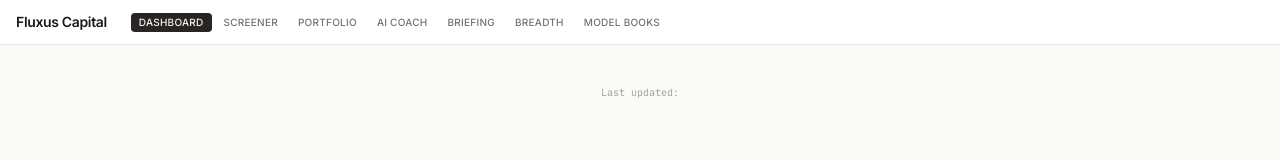
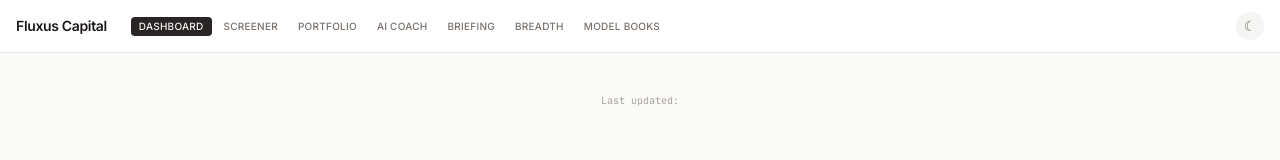
Before and after one commit to zhuandy531-art/fluxus-dashboard, a React (Vite) app in the folder frontend/: page / in a window 1280 px wide. Shown: the top 160 px of the page. Built offline with nearby package versions, Linux system fonts and the light colour scheme; no server answers.

Commit message:
feat: add theme toggle and migrate core layout to CSS variables
- useTheme hook with localStorage persistence
- Sun/moon toggle in header
- Migrate App, Layout, Header, Footer, TabNav to CSS variables

Co-Authored-By: Claude Opus 4.6 <noreply@anthropic.com>

```diff
--- a/frontend/src/App.jsx
+++ b/frontend/src/App.jsx
@@ -6,8 +6,8 @@ function App() {
 
   if (loading) {
     return (
-      <div className="min-h-screen flex items-center justify-center bg-[#fafaf9]">
-        <div className="text-stone-400 text-sm font-medium uppercase tracking-wide">
+      <div className="min-h-screen flex items-center justify-center bg-[var(--color-bg)]">
+        <div className="text-[var(--color-text-muted)] text-sm font-medium uppercase tracking-wide">
           Loading market data...
         </div>
       </div>
--- a/frontend/src/components/Footer.jsx
+++ b/frontend/src/components/Footer.jsx
@@ -2,10 +2,10 @@ import { formatTimestamp } from '../lib/format'
 
 export default function Footer({ lastUpdated, isOffline }) {
   return (
-    <footer className="flex items-center justify-center gap-2 py-4 text-[10px] text-stone-400 font-mono">
+    <footer className="flex items-center justify-center gap-2 py-4 text-[10px] text-[var(--color-text-muted)] font-mono">
       <span>Last updated: {formatTimestamp(lastUpdated)}</span>
       {isOffline && (
-        <span className="px-1.5 py-0.5 bg-stone-200 text-stone-500 rounded uppercase tracking-wider text-[9px] font-medium">
+        <span className="px-1.5 py-0.5 bg-[var(--color-surface-raised)] text-[var(--color-text-secondary)] rounded uppercase tracking-wider text-[9px] font-medium">
           Cached
         </span>
       )}
--- a/frontend/src/components/Header.jsx
+++ b/frontend/src/components/Header.jsx
@@ -1,4 +1,5 @@
 import { formatTimestamp } from '../lib/format'
+import { useTheme } from '../hooks/useTheme'
 
 const NAV_ITEMS = [
   { key: 'dashboard', label: 'Dashboard', hash: '#/dashboard' },
@@ -11,10 +12,12 @@ const NAV_ITEMS = [
 ]
 
 export default function Header({ lastUpdated, isOffline, currentPage, onNavigate }) {
+  const { theme, toggle } = useTheme()
+
   return (
-    <header className="flex items-center justify-between px-4 py-3 bg-white border-b border-stone-200">
+    <header className="flex items-center justify-between px-4 py-3 bg-[var(--color-surface)] border-b border-[var(--color-border)]">
       <div className="flex items-center gap-3">
-        <h1 className="text-sm font-semibold tracking-tight text-stone-900">
+        <h1 className="text-sm font-semibold tracking-tight text-[var(--color-text)]">
           Fluxus Capital
         </h1>
         <div className="flex gap-1 ml-3">
@@ -24,8 +27,8 @@ export default function Header({ lastUpdated, isOffline, currentPage, onNavigate
               onClick={() => onNavigate(hash)}
               className={`px-2 py-0.5 text-[10px] font-medium uppercase tracking-wide rounded ${
                 currentPage === key
-                  ? 'bg-stone-800 text-stone-100'
-                  : 'text-stone-500 hover:text-stone-800'
+                  ? 'bg-[var(--color-active-tab-bg)] text-[var(--color-active-tab-text)]'
+                  : 'text-[var(--color-text-secondary)] hover:text-[var(--color-text)]'
               }`}
             >
               {label}
@@ -33,14 +36,23 @@ export default function Header({ lastUpdated, isOffline, currentPage, onNavigate
           ))}
         </div>
         {isOffline && (
-          <span className="px-1.5 py-0.5 text-[9px] font-medium uppercase tracking-wider bg-stone-200 text-stone-600 rounded">
+          <span className="px-1.5 py-0.5 text-[9px] font-medium uppercase tracking-wider bg-[var(--color-surface-raised)] text-[var(--color-text-secondary)] rounded">
             Offline
           </span>
         )}
       </div>
 
-      <div className="text-[10px] text-stone-400 font-mono">
-        {formatTimestamp(lastUpdated)}
+      <div className="flex items-center gap-3">
+        <div className="text-[10px] text-[var(--color-text-muted)] font-mono">
+          {formatTimestamp(lastUpdated)}
+        </div>
+        <button
+          onClick={toggle}
+          className="w-7 h-7 flex items-center justify-center rounded-full bg-[var(--color-surface-raised)] text-[var(--color-text-secondary)] hover:text-[var(--color-text)] transition-colors cursor-pointer border-none text-sm"
+          title={theme === 'dark' ? 'Switch to light mode' : 'Switch to dark mode'}
+        >
+          {theme === 'dark' ? '\u2600' : '\u263E'}
+        </button>
       </div>
     </header>
   )
--- a/frontend/src/components/Layout.jsx
+++ b/frontend/src/components/Layout.jsx
@@ -24,7 +24,7 @@ export default function Layout({ data, lastUpdated, isOffline }) {
   const current = pageKey(page)
 
   return (
-    <div className="min-h-screen bg-[#fafaf9]">
+    <div className="min-h-screen bg-[var(--color-bg)]">
       <Header
         lastUpdated={lastUpdated}
         isOffline={isOffline}
--- a/frontend/src/components/TabNav.jsx
+++ b/frontend/src/components/TabNav.jsx
@@ -6,15 +6,15 @@ const TABS = [
 
 export default function TabNav({ activeTab, onTabChange }) {
   return (
-    <nav className="flex border-b border-stone-200 bg-white sm:hidden">
+    <nav className="flex border-b border-[var(--color-border)] bg-[var(--color-surface)] sm:hidden">
       {TABS.map((tab) => (
         <button
           key={tab.id}
           onClick={() => onTabChange(tab.id)}
           className={`flex-1 py-2.5 text-xs font-medium uppercase tracking-wide transition-colors
             ${activeTab === tab.id
-              ? 'text-stone-900 border-b-2 border-stone-900'
-              : 'text-stone-400 hover:text-stone-600'
+              ? 'text-[var(--color-text)] border-b-2 border-[var(--color-text)]'
+              : 'text-[var(--color-text-muted)] hover:text-[var(--color-text-secondary)]'
             }`}
         >
           {tab.label}
--- /dev/null
+++ b/frontend/src/hooks/useTheme.js
@@ -0,0 +1,22 @@
+import { useState, useEffect } from 'react'
+
+export function useTheme() {
+  const [theme, setTheme] = useState(() => {
+    if (typeof window === 'undefined') return 'light'
+    return localStorage.getItem('theme') || 'light'
+  })
+
+  useEffect(() => {
+    const root = document.documentElement
+    if (theme === 'dark') {
+      root.classList.add('dark')
+    } else {
+      root.classList.remove('dark')
+    }
+    localStorage.setItem('theme', theme)
+  }, [theme])
+
+  const toggle = () => setTheme(t => t === 'dark' ? 'light' : 'dark')
+
+  return { theme, toggle }
+}
```
